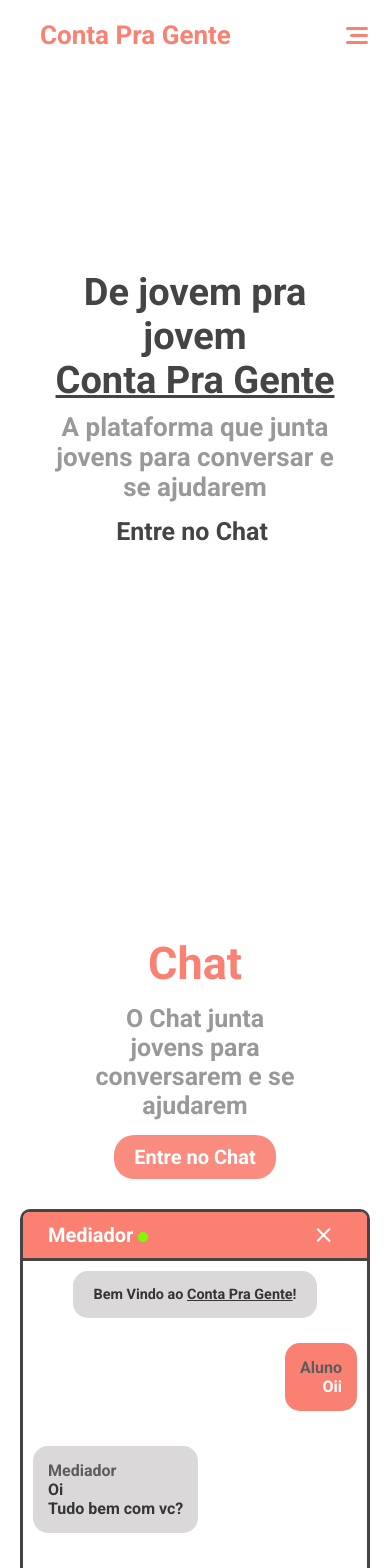
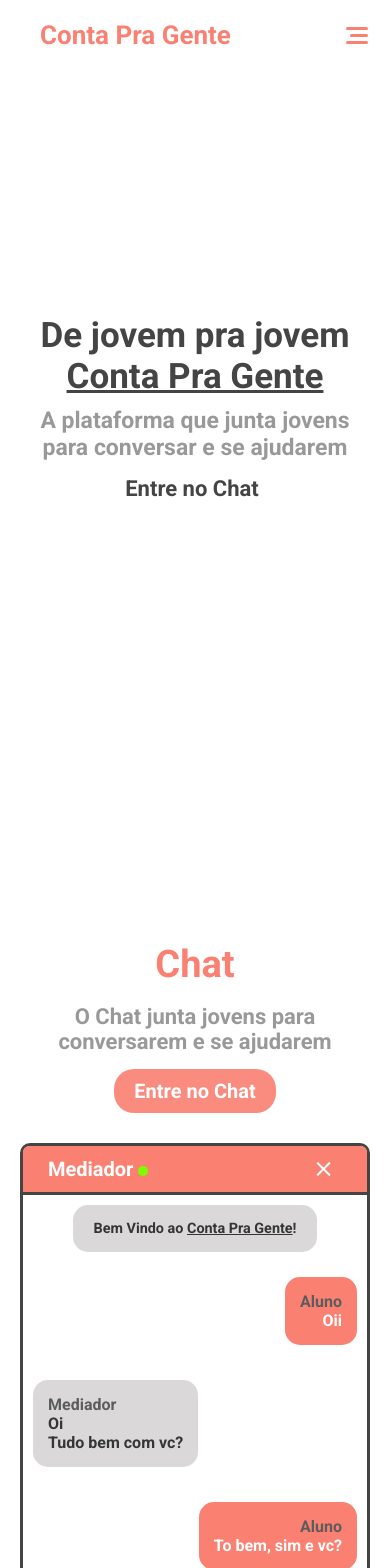
Before and after one commit to JosiasCalebe/Conta-Pra-Gente, a React (Create React App) app in the folder frontend/: page / in a window 390 px wide. Shown: the top 1568 px of the page. Built offline with nearby package versions, Linux system fonts and the light colour scheme.

Commit message:
Responsive bugs fixed

```diff
--- a/frontend/public/main-style.css
+++ b/frontend/public/main-style.css
@@ -35,3 +35,9 @@ h2 {
   line-height: 20px;
   margin-bottom: 15px;
 }
+
+@media (max-width: 600px) {
+  h2 {
+    font-size: 38px;
+  }
+}
--- a/frontend/src/pages/Home/style.css
+++ b/frontend/src/pages/Home/style.css
@@ -46,7 +46,7 @@ section {
 .sec1{
     width: 100%;
     margin-bottom: 20vh;
-    padding: 0 60px
+    padding: 0 40px
 }
 
 .boxContent {
@@ -185,6 +185,9 @@ section {
     .chatbtn .a {
         font-size: 30px;
     }
+    .pCont {
+        width: 100%;
+    }
 }
 
 @media screen and (max-width: 700px) {
@@ -203,6 +206,10 @@ section {
 
     .chatbtn .a {
         font-size: 26px;
+    }
+
+    .pCont {
+        font-size: 22px;
     }
 }
 
@@ -223,7 +230,15 @@ section {
 
 @media screen and (max-width: 480px) {
     .slogan {
-        font-size: 38px;
+        font-size: 35px;
+    }
+    .subSlogan {
+        width: 100%;
+        font-size: 23px;
+    }
+
+    .chatbtn .a {
+        font-size: 22px;
     }
 }
 
@@ -231,7 +246,7 @@ section {
 
 .sec2,
 .sec4 {
-    padding: 0 60px;
+    padding: 0 40px;
     height: 100vh;
 }
 
@@ -259,7 +274,7 @@ section {
 
 /* ====== */
 .sec3 {
-    padding: 0 60px;
+    padding: 0 40px;
     height: 100vh;
     justify-content: flex-end;
 }
```
